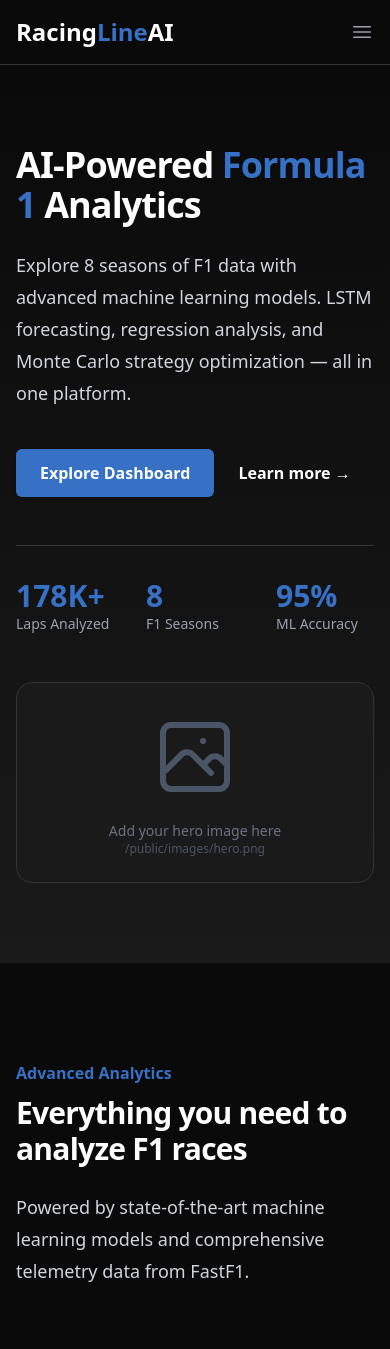
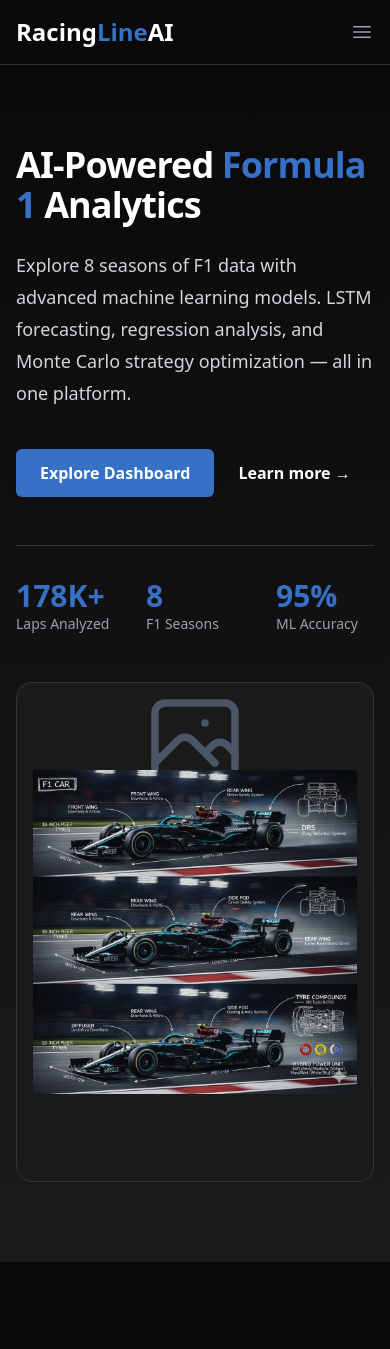
Before and after one commit to OSP06/RacinglinAi, a Next.js app in the folder frontend/: page / in a window 390 px wide. Shown: the top 1349 px of the page. Built offline with nearby package versions, Linux system fonts and the light colour scheme.

Commit message:
feat: Increase hero image size for better display
- Replace aspect-video with responsive min-heights (500-700px)
- Change object-cover to object-contain to show full image
- Add padding around image for better spacing
- Enable Image component by uncommenting it

```diff
--- a/frontend/app/page.tsx
+++ b/frontend/app/page.tsx
@@ -59,7 +59,7 @@
 
               {/* Hero Image */}
               <div className="relative lg:mt-0">
-                <div className="relative aspect-video overflow-hidden rounded-2xl bg-[#1a1a1a] border border-[#333]">
+                <div className="relative min-h-[500px] md:min-h-[600px] lg:min-h-[700px] overflow-hidden rounded-2xl bg-[#1a1a1a] border border-[#333]">
                   {/* TODO: Replace with your actual image */}
                   {/* Place your image in /public/images/hero.png or hero.jpg */}
 
@@ -67,7 +67,7 @@
                   <div className="flex h-full items-center justify-center">
                     <div className="text-center">
                       <svg
-                        className="mx-auto h-24 w-24 text-gray-600"
+                        className="mx-auto h-30 w-30 text-gray-600"
                         fill="none"
                         viewBox="0 0 24 24"
                         stroke="currentColor"
@@ -88,15 +88,14 @@
                     </div>
                   </div>
 
-                  {/* Uncomment and use this when you add your image:
+                  {/* Uncomment and use this when you add your image: */}
                   <Image
                     src="/images/hero.png"
                     alt="RacingLineAI Dashboard Preview"
                     fill
-                    className="object-cover"
+                    className="object-contain p-4"
                     priority
                   />
-                  */}
                 </div>
               </div>
             </div>
```
